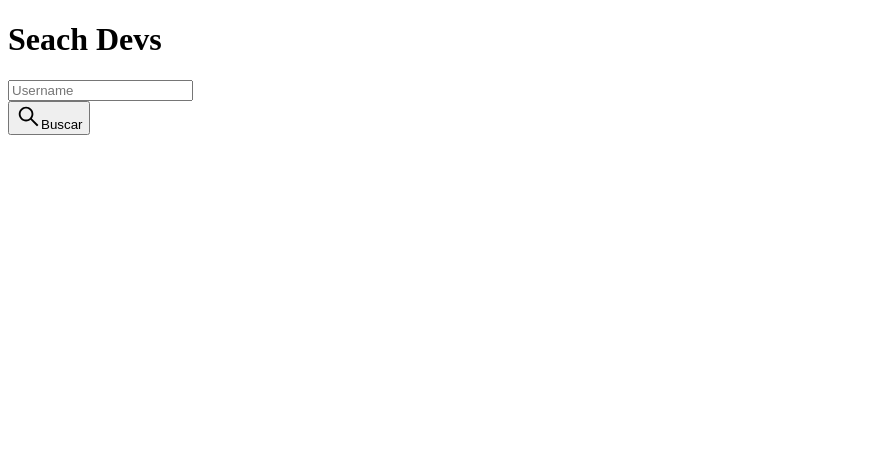
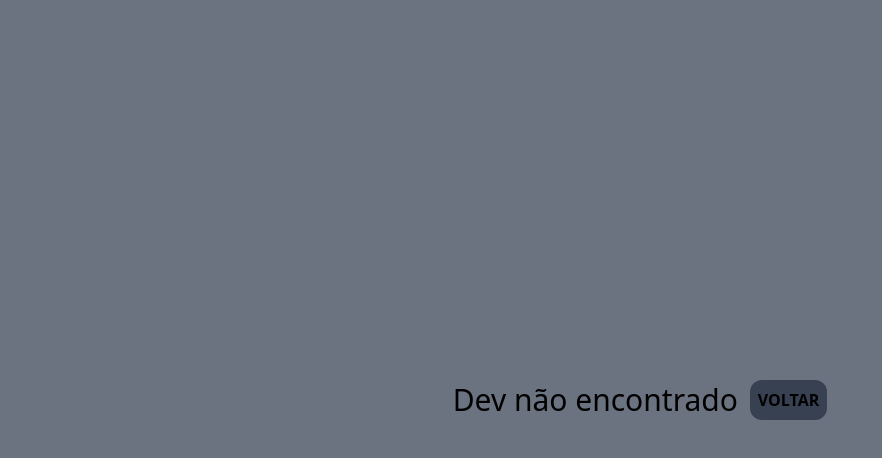
Before and after one commit to romulomax47/desafio-react, a React (Vite) app: page / in a window 1280 px wide. Shown: the top 458 px of the page, without its empty margins (0-882 px from the left). Built offline with nearby package versions, Linux system fonts and the light colour scheme.

Commit message:
refactor link home

```diff
--- a/src/App.jsx
+++ b/src/App.jsx
@@ -2,6 +2,7 @@ import { Home } from './pages/Home.pages'
 import { Profile } from './pages/Profile.page'
 import { BrowserRouter, Routes, Route } from 'react-router-dom'
 import { NotFount } from './pages/NotFound'
+import './style.css';
 
 function App() {
 
@@ -9,7 +10,7 @@ function App() {
     <BrowserRouter>
       <div className="App w-full h-full">
         <Routes>
-          <Route path='/' element={<Home />} />
+          <Route path='/home' element={<Home />} />
           <Route path='/profile' element={<Profile />} />
           <Route path='*' element={<NotFount />} />
         </Routes>
--- a/src/pages/NotFound.jsx
+++ b/src/pages/NotFound.jsx
@@ -5,7 +5,7 @@ export const NotFount = () => {
       <div className='w-full h-screen overflow-hidden flex gap-3 justify-center items-center bg-gray-500'>
          <h1 className="text-3xl">Dev não encontrado</h1>
          <button  className="h-fit p-2 rounded-xl flex items-center justify-center gap-1 bg-gray-700 hover:bg-gray-900 hover:text-white font-black">
-          <Link to = '/'>VOLTAR</Link>
+          <Link to = '/home'>VOLTAR</Link>
          </button>
 
       </div>
--- a/src/pages/Profile.page.jsx
+++ b/src/pages/Profile.page.jsx
@@ -49,7 +49,7 @@ export const Profile = () => {
             </div>
 
             <button className=" bg-gray-900 hover:bg-gray-800 hover:text-white font-black mt-4 p-2 rounded-md">
-               <Link to='/'>VOLTAR</Link>
+               <Link to='/home'>VOLTAR</Link>
             </button>
 
          </aside>
@@ -64,7 +64,7 @@ export const Profile = () => {
 
             <div className=' bg-gray-500 absolute bottom-0 w-full text-center md:hidden py-3'>
                <button className="h-fit  py-3 px-6 text-white  rounded-xl mb-4 bg-gray-900 hover:bg-gray-800 hover:text-white font-black">
-                  <Link to='/'>VOLTAR</Link>
+                  <Link to='/home'>VOLTAR</Link>
                </button>
             </div>
 
```
